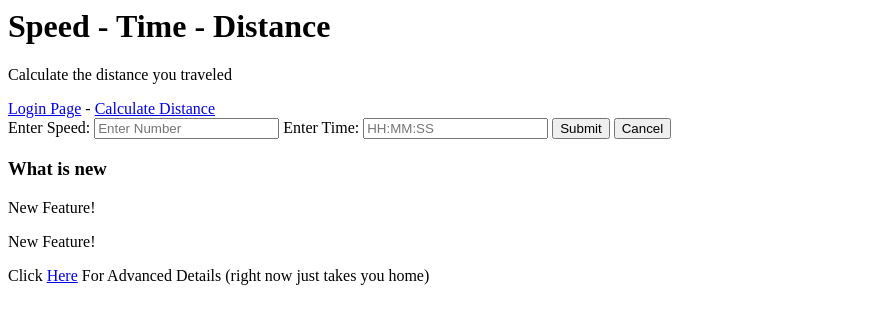
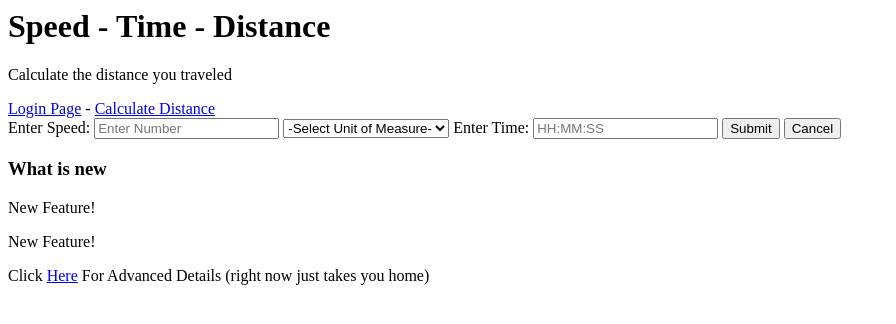
Before and after one commit to tylersnel/Speed-Distance-Time-Calculator, a Flask app: page /distance in a window 1280 px wide. Shown: the top 324 px of the page, without its empty margins (0-896 px from the left). Run offline with Flask 2, Linux system fonts and the light colour scheme.

Commit message:
Created drop down for units of measure

```diff
--- a/app.py
+++ b/app.py
@@ -18,6 +18,13 @@ def distance():
         if request.form.get ('userInput'):
             speed=request.form['speed']
             time=request.form['time']
+            unit=request.form['unit']
+
+            if unit=="km":
+                measure="kilometers"
+            else:
+                measure="miles"
+
 
             #convert time that is a string to integers
             hh=time[0]+time[1]
@@ -29,10 +36,10 @@ def distance():
 
             #convert to decimal for calculation
             time=hh+(mm/60)+(ss/3600)
-            time=round(time , 3)
 
-            data=int(speed)*time
-            return render_template("distance.j2", data=data)
+
+            data=round(int(speed)*time, 3)
+            return render_template("distance.j2", data=data, measure=measure)
     return render_template("distance.j2")
 # Listener
 
--- a/templates/distance.j2
+++ b/templates/distance.j2
@@ -14,6 +14,13 @@
     <label for="speed"> Enter Speed: </label>
     <input type=number id="speed" name="speed" min="1" placeholder="Enter Number" required>
 
+
+    <select name = "unit" id="unit" required>
+        <option selected disabled value=''>-Select Unit of Measure-</option>
+        <option value="km">kph</option>
+        <option value="mi">mph</option>
+    </select>
+
     <label for="time"> Enter Time: </label>
     <input type=text id="time" name="time" placeholder="HH:MM:SS" pattern= "[0-9]{1}[0-9]{1}:[0-9]{1}[0-9]{1}:[0-9]{1}[0-9]{1}" required>
 
@@ -22,7 +29,7 @@
     </form>
 
     {% if data %}
-        <h2> Your distance traveled is: {{data}}</h2>
+        <h2> Your distance traveled is: {{data}} {{measure}}</h2>
     {% endif %}
 
     <div>
```
